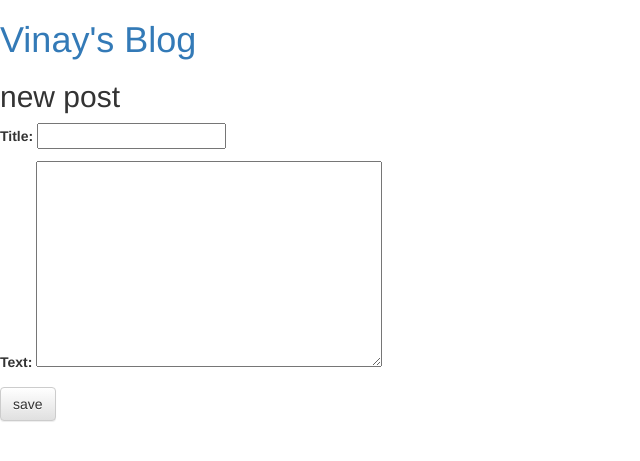
After one commit to vinaypoosala/testing, a Django app: page /post/new in a window 1280 px wide. The commit adds this page. Shown: the top 461 px of the page, without its empty margins (0-640 px from the left). Run offline with Django 3.2, Linux system fonts and the light colour scheme; some libraries are stand-ins or nearby versions.

Commit message:
lot of changes were made

```diff
--- /dev/null
+++ b/webproject/forms.py
@@ -0,0 +1,7 @@
+from django import forms
+from .models import Post
+class PostForm(forms.ModelForm):
+
+    class Meta:
+        model = Post
+        fields = ('title','text')
--- a/webproject/models.py
+++ b/webproject/models.py
@@ -5,7 +5,7 @@ from django.utils import timezone
 
 # Create your models here.
 class Post(models.Model):
-    title = models.CharField(settings.AUTH_USER_MODEL,max_length=20)
+    title = models.CharField(max_length=20)
     text = models.TextField()
     author = models.CharField(max_length=30)
     created_date = models.DateTimeField(default = timezone.now)
--- /dev/null
+++ b/webproject/templates/webproject/base.html
@@ -0,0 +1,25 @@
+{%load static%}
+<!DOCTYPE html>
+<html lang="en">
+<head>
+    <meta charset="UTF-8">
+    <link	rel="stylesheet"	href="//maxcdn.bootstrapcdn.com/bootstrap/3.2.0/css/bootstrap.min.css">
+     <link	rel="stylesheet"	href="//maxcdn.bootstrapcdn.com/bootstrap/3.2.0/css/bootstrap-theme.min.css">
+    <meta name="viewport" content="width=device-width, initial-scale=1.0">
+    <meta http-equiv="X-UA-Compatible" content="ie=edge">
+    <title>vinay's blog</title>
+</head>
+<body>
+        <div>
+            {% if user.is_authenticated %}
+            <a	href="{%	url	'post_new'	%}"	class="top-menu"><span	class="glyphicon	glyphicon-plus"></span></a>
+            {%endif%}
+            <h1><a	href="/">Vinay's Blog</a>
+        </div>
+        {% block content%}
+        {%endblock%}
+
+
+
+</body>
+</html>
--- /dev/null
+++ b/webproject/templates/webproject/post_new.html
@@ -0,0 +1,9 @@
+{% extends 'webproject/base.html'%}
+{% block content %}
+<h2>new post</h2>
+<form method = "POST">
+    {%csrf_token%}
+{{ form.as_p}}
+<button type="submit" class='save btn btn-default'>save</button>
+</form>
+{%endblock%}
--- a/webproject/urls.py
+++ b/webproject/urls.py
@@ -2,4 +2,7 @@ from django.urls import path
 from . import views
 urlpatterns = [
     path('',views.index,name='post_list'),
+    path('post/<int:pk>/',views.post_detail,name='post_detail'),
+    path('post/new',views.post_new,name='post_new'),
+    path('post/<int:pk>/edit',views.post_edit,name='post_edit')
 ]
--- a/webproject/views.py
+++ b/webproject/views.py
@@ -1,5 +1,39 @@
-from django.shortcuts import render
+from django.shortcuts import render,get_object_or_404,redirect
+from .models import Post
+from django.utils import timezone
+from .forms import PostForm
+from django.contrib.auth.decorators import login_required
 
 # Create your views here.
 def index(request):
-    return render(request,'webproject/index.html')
+    posts = Post.objects.order_by('published_date')
+    return render(request,'webproject/index.html',{'posts':posts})
+def post_detail(request,pk):
+    post = get_object_or_404(Post,pk=pk)
+    return render(request,'webproject/post_detail.html',{'post':post})
+
+
+def post_new(request):
+    if request.method == 'POST':
+        form = PostForm(request.POST)
+        if form.is_valid:
+            post = form.save(commit=False)
+            post.author = request.user
+            post.published_date = timezone.now()
+            post.save()
+        return redirect('post_detail',pk=post.pk)
+    form = PostForm()
+    return render(request,'webproject/post_new.html',{'form':form})
+def post_edit(request,pk):
+    post = get_object_or_404(Post,pk=pk)
+    if request.method=="POST":
+        form=PostForm(request.POST,	instance=post)
+        if form.is_valid():
+            post = form.save(commit=False)
+            post.author	= "vinay"
+            post.published_date	= timezone.now()
+            post.save()
+            return	redirect('post_detail',	pk=post.pk)
+    else:
+        form = PostForm(instance=post)
+        return render(request,'webproject/post_new.html',{'form':form})
```
Also changed, not shown: webproject/templates/webproject/index.html (+11 -23 lines), webproject/templates/webproject/post_detail.html (added, +16 -0 lines), db.sqlite3, webproject/migrations/0002_auto_20191102_1143.py (added), webproject/migrations/0003_auto_20191102_1145.py (added), webproject/static/css/webproject.css (added), webproject/templates/webproject/podt_edit.html (added).
